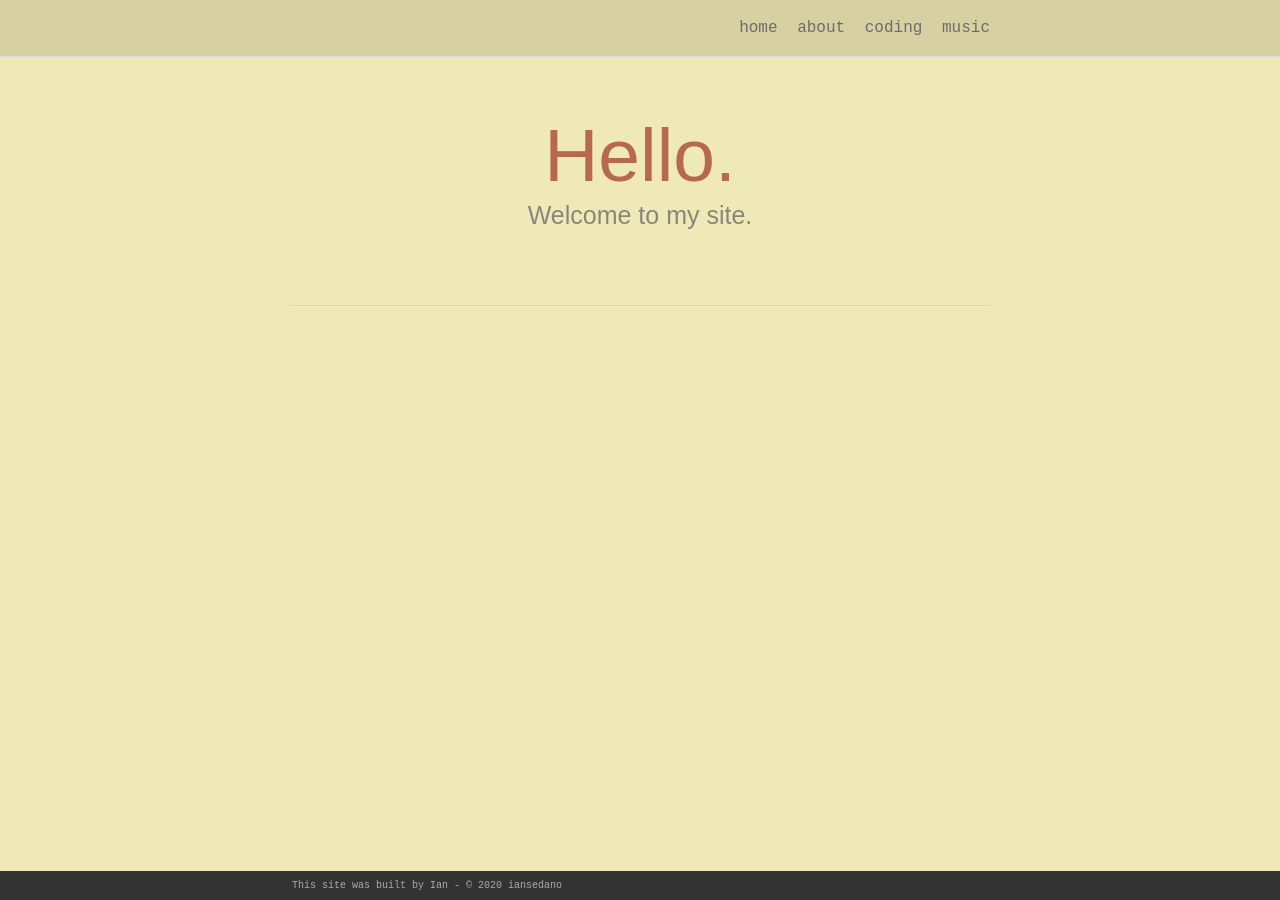
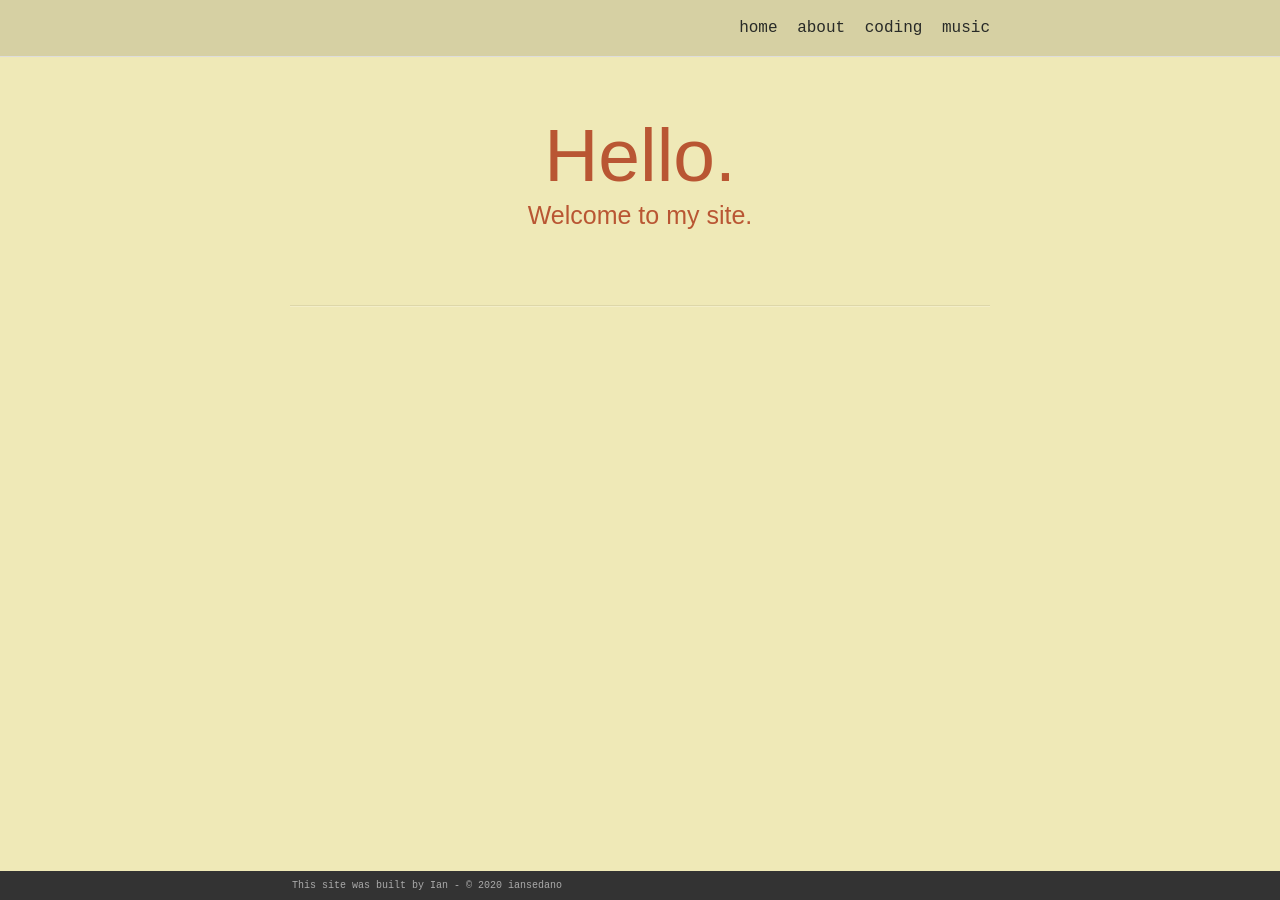
Before and after one commit to iansedano/iansedano.github.io, a Jekyll site: the page built from index.html, in a window 1280 px wide. Built offline with Jekyll 4.4.1, drawn with Linux system fonts in a browser that asks for light colours.

Commit message:
Updating styles

```diff
--- a/_sass/_base.scss
+++ b/_sass/_base.scss
@@ -14,27 +14,27 @@ dl, dd, ol, ul, figure {
 $base-font-family:              'Fira Code', monospace;
 $base-line-height:              1.5em;
 $horizontal-spacing-unit:       50px;
-$vertical-spacing-unit:         40px;
+$vertical-spacing-unit:         20px;
 $nav-height:                    56px;
 
 /* portfolio tinkering */
 $img_spacing: 5px;
 $img_height: 275px;
 $caption_font_size: 12px;
-$caption_color: #561D25;
+$caption_color: #A72608;
 
 /* COLORS  */
-$red:  #A53F2B;
+$red:  #A72608;
 $orange: #F29105;
-$blue: #2698BA;
-$green: #11D68B;
+$blue: #2274A5;
+$green: #7AC74F;
 $lime_green: #B7D12A;
 $purple: #B509AC;
 
 
 $grey-color-dark: #333;   /* footer */
 $grey-color-light: #ddd;  /* navigation bar border */
-$text-color:     #666;
+$text-color:     #1D201F;
 
 /* Set theme color *************************/
 $theme-color:   $red;
@@ -116,6 +116,7 @@ li {
 h1, h2, h3, h4, h5, h6 {
     font-weight: 100;
     font-family: 'Montserrat', sans-serif;
+    color: $red
 }
 
 
@@ -123,8 +124,8 @@ h1, h2, h3, h4, h5, h6 {
  * Links
  */
 a {
-    color: $text-color;
-    text-decoration: none;
+    color: $blue;
+    text-decoration: underline;
     /*
     &:visited {
         color: darken($brand-color, 15%);
@@ -137,7 +138,7 @@ a {
 }
 
 article a {
-    color: $theme-color;
+    color: $blue;
     font-weight: 100;
 
     &:hover {
--- a/_sass/_layout.scss
+++ b/_sass/_layout.scss
@@ -28,6 +28,8 @@ color: $theme-color;
 float: right;
 line-height: $nav-height;
 .page-link{
+color: $text-color;
+text-decoration: none;
 line-height: $base-line-height;
         // Gaps between nav items, but not on the first one
 &:not(:first-child) {
@@ -183,6 +185,7 @@ font-size: 42px;
 
 /** Poem formatting ********************************************/
 .poem-title {
+color: $red;
 font-size: 24px;
 letter-spacing: -1px;
 line-height: 1;
```
